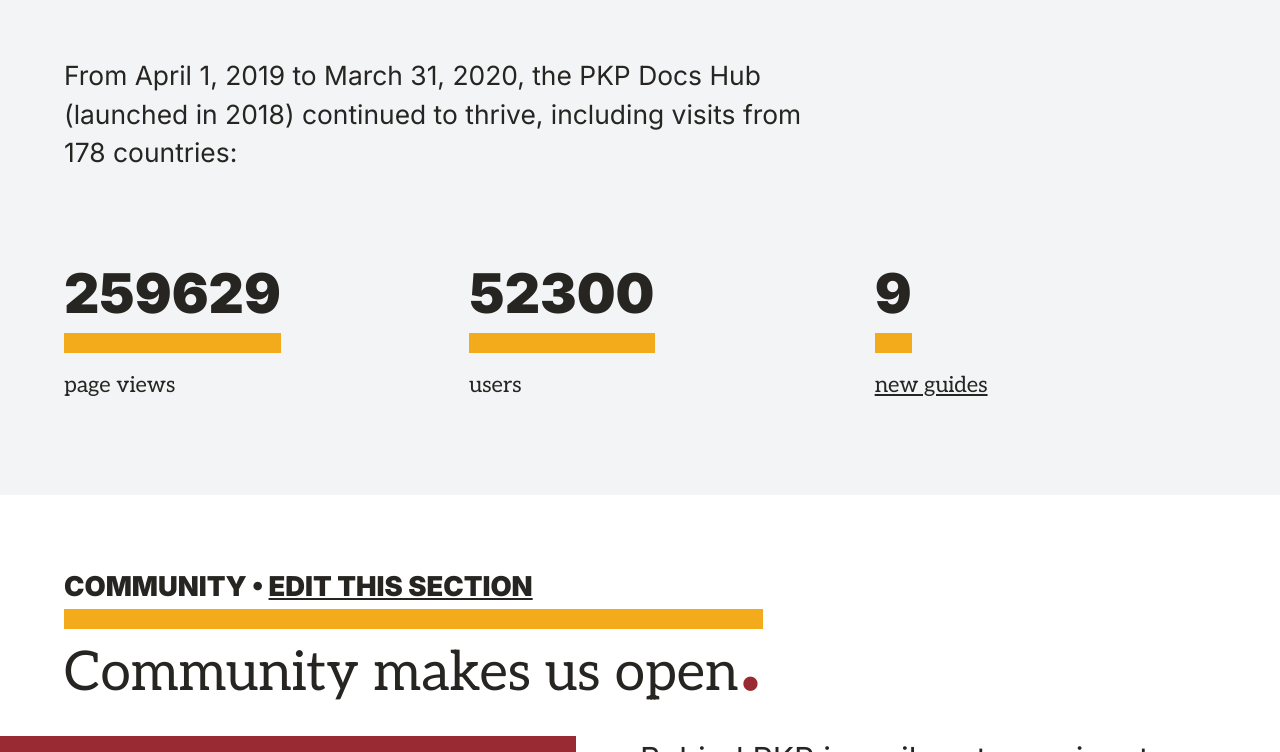
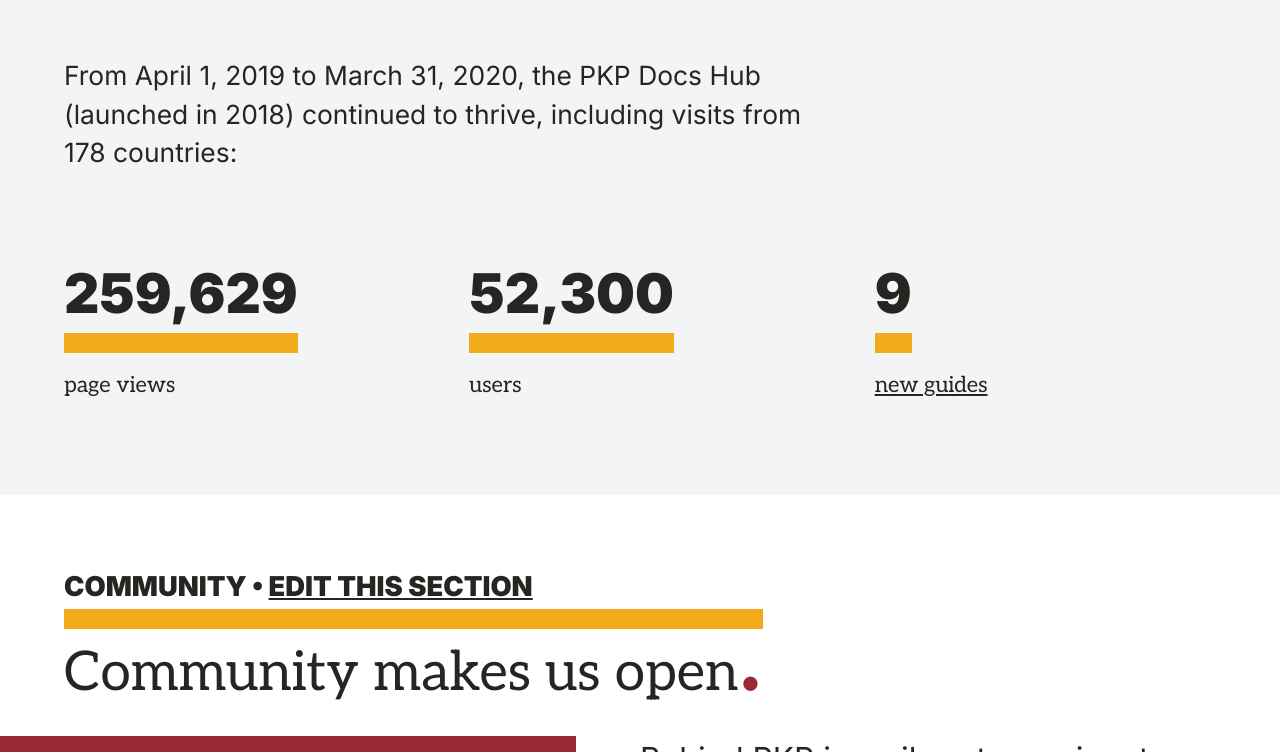
Before and after one commit to sssoz/pkp-annual-report, a Jekyll site: the page built from index.md, in a window 1280 px wide and 900 px high, scrolled down 15575 px, cut to the strip 0-752 px from the top of the window. Built offline with Jekyll 4.4.1, drawn with Linux system fonts in a browser that asks for light colours.

Commit message:
Update support-services.yml

```diff
--- a/_data/support-services.yml
+++ b/_data/support-services.yml
@@ -1,9 +1,9 @@
 support:
 - label: page views
-  value: 259,629
+  value: "259,629"
 
 - label: users
-  value: 52,300
+  value: "52,300"
 
 - label: <a href="https://pkp.sfu.ca/tag/pkpdocs/" target="_blank" rel="noopener">new guides</a>
   value: 9
```
